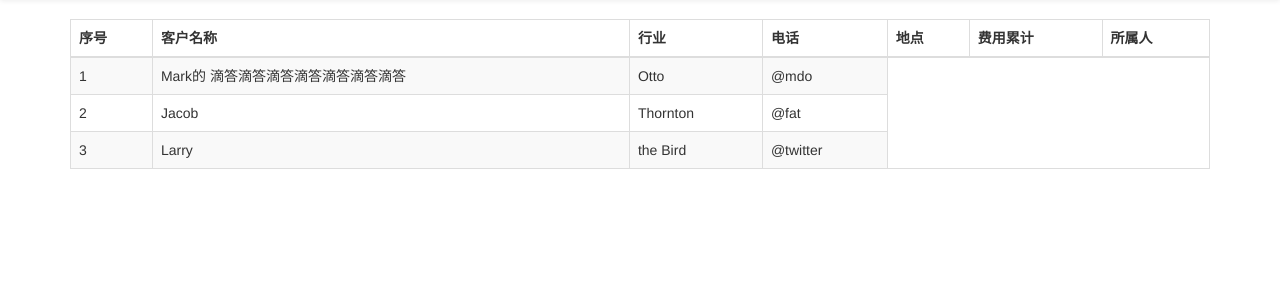
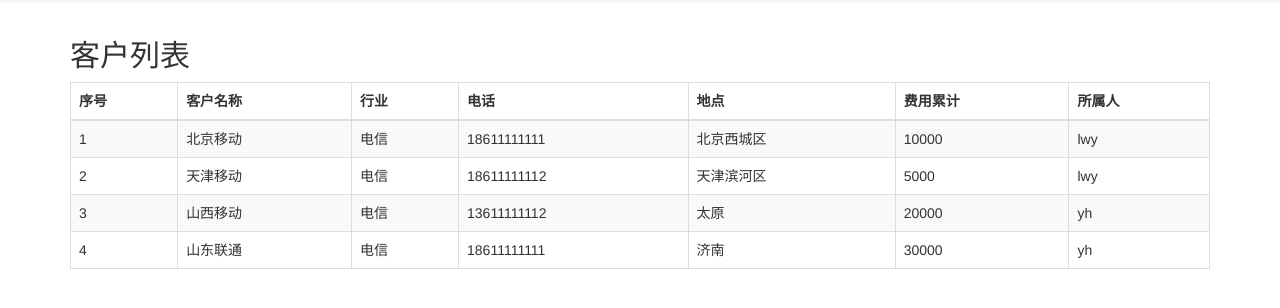
Before and after one commit to fenildf/crm, a Django app: page /crm/main_customer/ in a window 1280 px wide. Shown: the part 51-359 px from the top of the page. Run offline with Django 3.2, Linux system fonts and the light colour scheme; a user stored in the database is signed in; data comes from the database, SQL or seed files in the repository; both versions use the stored data as it was after the commit; parts of the project's set-up code (start-up, migrations or seed data) failed here and were passed over.

Commit message:
可以读取数据库用户的数据并显示了

```diff
--- a/crm/templates/main_customer.html
+++ b/crm/templates/main_customer.html
@@ -2,6 +2,7 @@
 {#显示该用户的客户列表#}
 
 {% block model_func %}
+    <h2 class="form-signin-heading">客户列表</h2>
     <table class="table table-striped table-bordered">
         <thead>
         <tr>
@@ -14,25 +15,19 @@
             <th>所属人</th>
         </tr>
         </thead>
+
         <tbody>
-        <tr>
-            <td>1</td>
-            <td>Mark的 滴答滴答滴答滴答滴答滴答滴答</td>
-            <td>Otto</td>
-            <td>@mdo</td>
-        </tr>
-        <tr>
-            <td>2</td>
-            <td>Jacob</td>
-            <td>Thornton</td>
-            <td>@fat</td>
-        </tr>
-        <tr>
-            <td>3</td>
-            <td>Larry</td>
-            <td>the Bird</td>
-            <td>@twitter</td>
-        </tr>
+        {% for item in customer_data %}
+            <tr>
+                <td>{{ forloop.counter }}</td>
+                <td>{{ item.name}}</td>
+                <td>{{ item.kind}}</td>
+                <td>{{ item.phone}}</td>
+                <td>{{ item.address}}</td>
+                <td>{{ item.budget}}</td>
+                <td>{{ item.username}}</td>
+            </tr>
+        {% endfor %}
         </tbody>
     </table>
 {% endblock %}
--- a/hycrm/authority.py
+++ b/hycrm/authority.py
@@ -16,16 +16,22 @@
                               'main_budget_apply',
                               'main_business_apply',
                               'main_sale_report']
-        return user_display_model
-    if user == 'lwy':
+    elif user == 'lwy':
         user_display_model = ['main_page',
                               'main_customer',
                               'main_contact']
-        return user_display_model
+    elif user == 'yh':
+        user_display_model = ['main_page',
+                              'main_customer',
+                              'main_contact',
+                              'main_sale_opportunity',
+                              'main_project_apply',
+                              'main_weekly_plan']
+    return user_display_model
 
 # 根据用户权限等取响应的数据
 def get_user_customer(user):
-    customer_data = Customer.objects.all()
-        #.filter(name=user)
-    a = 1
-    return customer_data
+    if user == 'admin':
+        return Customer.objects.all()
+    else:
+        return Customer.objects.all().filter(username = user)
--- a/hycrm/views.py
+++ b/hycrm/views.py
@@ -3,7 +3,7 @@
 from django.http.response import HttpResponse, HttpResponseRedirect
 from django.contrib.auth import authenticate, login
 from django.shortcuts import render_to_response
-from authority import get_user_display_model,get_user_customer
+from hycrm.authority import get_user_display_model, get_user_customer
 from django.contrib.auth.decorators import login_required
 from django.template.loader import get_template
 from django.template import Context
@@ -37,8 +37,13 @@
     model_list = get_user_display_model(request.user.username)
     customer_data = get_user_customer(request.user.username)
     t = get_template('main_customer.html')
-    html = t.render(Context({'username': request.user.username, 'model_list': model_list}))
+    html = t.render(Context(
+        {'username': request.user.username,
+         'model_list': model_list,
+         'customer_data': customer_data}
+    ))
     return HttpResponse(html)
+
 
 def main_contact(request):
     return HttpResponse("联系人")
```
Also changed, not shown: db/sqlite3.db.
